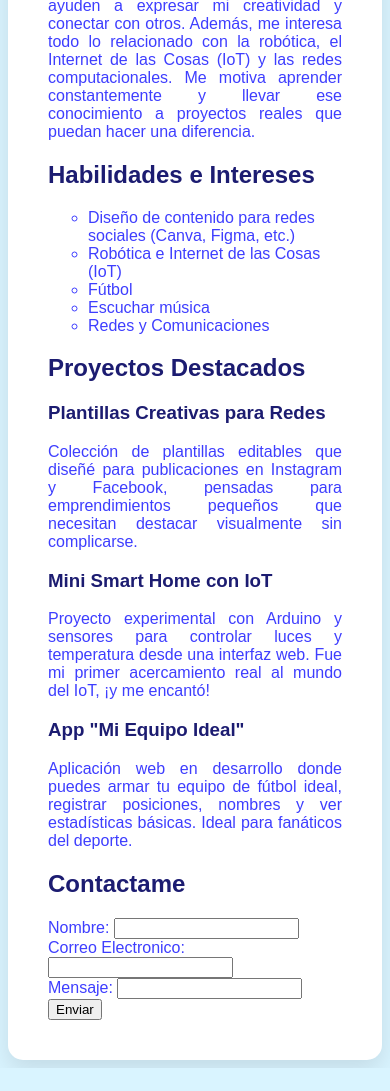
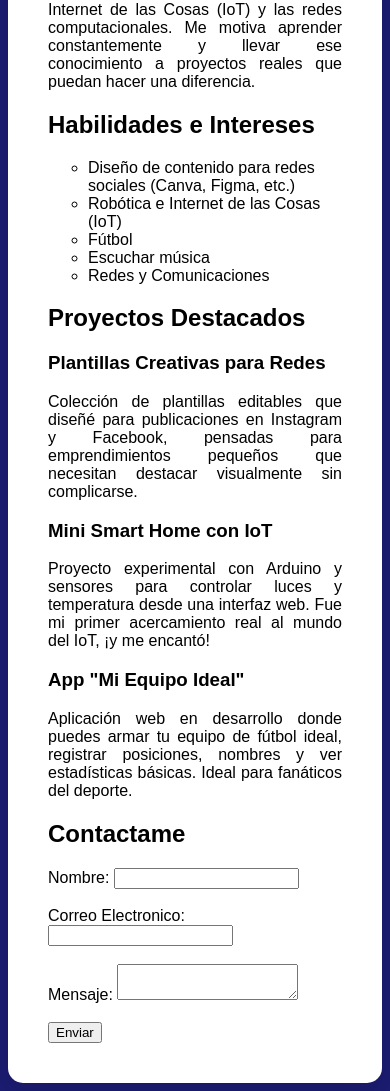
Before and after one commit to Caroihp/Electivo_Frontend, a plain HTML site: page Clase1/actividad1/html/index_act1.html in a window 390 px wide. Shown: the part 549-1640 px from the top of the page. Before the commit the page ends 1617 px from the top, so only its background shows below. Drawn offline with Linux system fonts and the light colour scheme.

Commit message:
Arreglos Actividad 1

```diff
--- a/Clase1/actividad1/css/style_act1.css
+++ b/Clase1/actividad1/css/style_act1.css
@@ -51,3 +51,35 @@ img{
 .links{
     text-align: center;
 }
+@media(max-width: 600px){
+    body{
+        background-color: rgb(28, 28, 113);
+    }
+    h1{
+        color: black;
+    }
+    h2{
+        color: black;
+    }
+    h3{
+        color: black;
+    }
+    img{
+        display: block;
+        margin: auto;
+        width: 100px;
+        height: 100px;
+    }
+    p{
+        color:rgb(0, 0, 0);
+    }
+    li{
+        color:rgb(0, 0, 0);
+    }
+    ul{
+        list-style-type: circle;
+    }
+    label{
+        color:rgb(0, 0, 0);
+    }
+}
--- a/Clase1/actividad1/html/index_act1.html
+++ b/Clase1/actividad1/html/index_act1.html
@@ -71,11 +71,20 @@
             <form>
 
                 <label for="nombre"> Nombre: </label>
-                <input type="text" id="nombre" name="nombre"><br>
+                <input type="text" id="nombre" name="nombre" autocomplete="off" required maxlength="25">
+
+                <br><br>
+
                 <label for="correo"> Correo Electronico: </label>
-                <input type="email" id="correo" name="correo"><br>
+                <input type="email" id="correo" name="correo" autocomplete="off" required>
+
+                <br><br>
+
                 <label for="mensaje"> Mensaje: </label>
-                <input type="text" id="mensaje" name="mensaje"><br>
+                <textarea name="mensaje" id="mensaje"></textarea>
+
+                <br><br>
+
                 <input type="submit" value="Enviar">
 
             </form>
```
